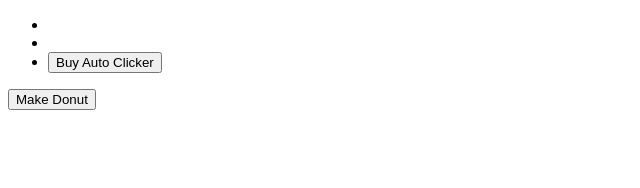
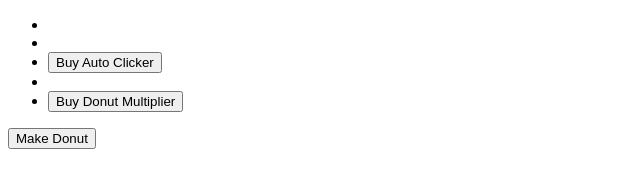
Before and after one commit to 2022-April-Java-PT-Classroom/donut-clicker-acbluem, a website: page index.html in a window 1280 px wide. Shown: the whole page, without its empty margins (0-640 px from the left). Drawn offline with Linux system fonts and the light colour scheme.

Commit message:
added html for multiplier count and buy button

```diff
--- a/index.html
+++ b/index.html
@@ -15,6 +15,10 @@
           <li>
             <button id="buy-clicker">Buy Auto Clicker</button>
           </li>
+          <li id="multiplier-count"></li>
+          <li>
+            <button id="buy-multiplier">Buy Donut Multiplier</button>
+          </li>
         </ul>
         <button id="make-donut">Make Donut</button>
       </section>
```
